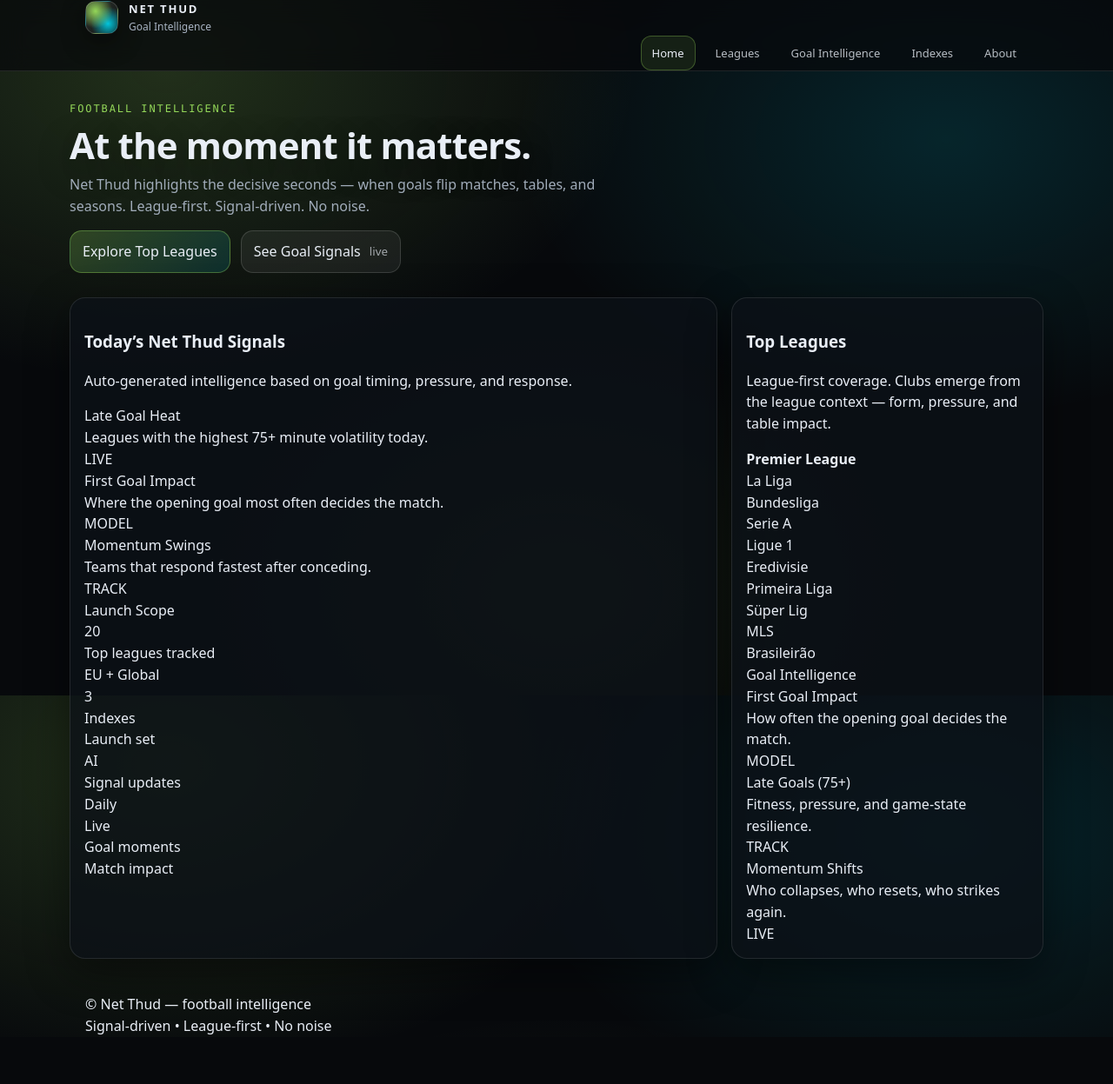
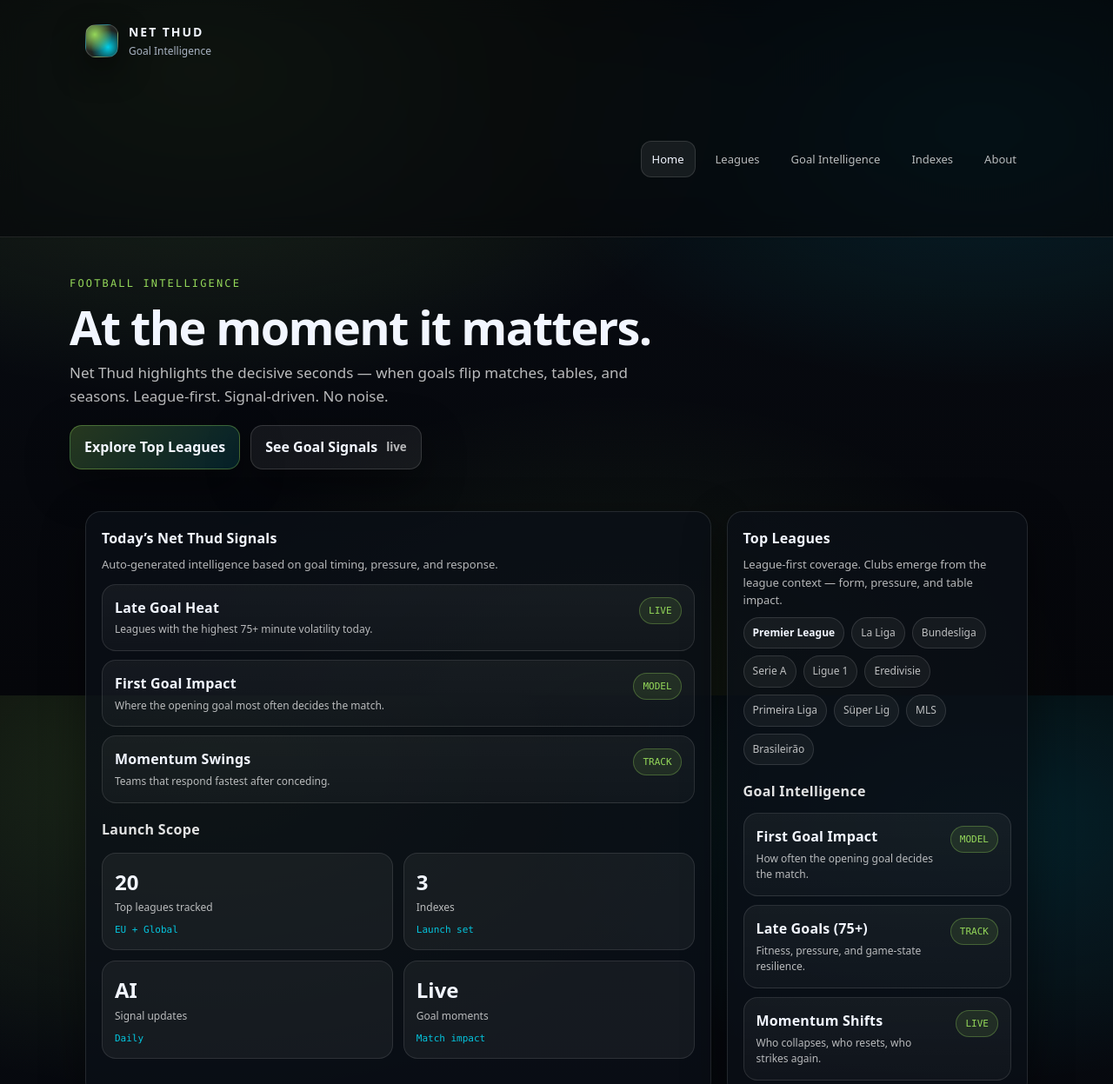
Before and after one commit to oayrilmaz/netthud, a plain HTML site: page index.html in a window 1280 px wide. Shown: the top 1247 px of the page at 87% size. Before the commit the page ends 1193 px from the top, so only its background shows below. Drawn offline with Linux system fonts and the light colour scheme.

Commit message:
Update styles.css

```diff
--- a/assets/styles.css
+++ b/assets/styles.css
@@ -1,17 +1,20 @@
 :root{
-  --bg:#07090c;
-  --card:#0c1118;
-  --text:#e9eef6;
+  --bg:#06070a;
+  --panel:#0b1017;
+  --panel2:#0c131c;
+  --text:#f2f6ff;
   --muted:#a9b4c3;
   --line:rgba(255,255,255,.10);
+
   --accent:#9be15d;
   --accent2:#00e3ff;
+
   --shadow:0 16px 50px rgba(0,0,0,.45);
   --radius:18px;
   --max:1120px;
 
   --mono: ui-monospace, SFMono-Regular, Menlo, Monaco, Consolas, "Liberation Mono", "Courier New", monospace;
-  --sans: ui-sans-serif, system-ui, -apple-system, Segoe UI, Roboto, Helvetica, Arial;
+  --sans: ui-sans-serif, system-ui, -apple-system, Segoe UI, Roboto, Helvetica, Arial, "Apple Color Emoji","Segoe UI Emoji";
 }
 
 *{box-sizing:border-box}
@@ -21,26 +24,28 @@ body{
   color:var(--text);
   font-family:var(--sans);
   line-height:1.55;
+
+  /* cleaner, higher contrast background */
   background:
-    radial-gradient(900px 600px at 15% 10%, rgba(155,225,93,.18), transparent 60%),
-    radial-gradient(800px 520px at 85% 20%, rgba(0,227,255,.13), transparent 62%),
-    radial-gradient(650px 480px at 50% 85%, rgba(155,225,93,.10), transparent 65%),
-    var(--bg);
+    radial-gradient(1100px 650px at 18% 10%, rgba(155,225,93,.16), transparent 58%),
+    radial-gradient(900px 520px at 88% 18%, rgba(0,227,255,.12), transparent 58%),
+    radial-gradient(900px 650px at 55% 105%, rgba(155,225,93,.10), transparent 60%),
+    linear-gradient(180deg, #05060a 0%, #070a10 40%, #05060a 100%);
 }
 
 a{color:inherit;text-decoration:none}
-a:hover{opacity:.94}
+a:hover{opacity:.95}
 
-.wrap{max-width:var(--max); margin:0 auto; padding:0 18px}
+.wrap{max-width:var(--max); margin:0 auto; padding:26px 18px 68px}
 
-/* Header (fix alignment + make it premium) */
+/* Top bar */
 .topbar{
-  position:sticky; top:0; z-index:50;
-  background: rgba(7,9,12,.72);
-  backdrop-filter: blur(14px);
-  border-bottom:1px solid rgba(255,255,255,.10);
+  position:sticky; top:0; z-index:40;
+  backdrop-filter: blur(12px);
+  background: rgba(6,7,10,.62);
+  border-bottom:1px solid var(--line);
 }
-.topbarInner{
+.topbar .inner{
   max-width:var(--max);
   margin:0 auto;
   padding:14px 18px;
@@ -49,97 +54,185 @@ a:hover{opacity:.94}
   justify-content:space-between;
   gap:18px;
 }
-.brand{display:flex; align-items:center; gap:12px; min-width:220px}
+
+.brand{display:flex; align-items:center; gap:12px; min-width:240px}
 .logo{
   width:38px; height:38px; border-radius:12px;
   background:
-    radial-gradient(circle at 30% 30%, rgba(155,225,93,.95), transparent 55%),
-    radial-gradient(circle at 70% 70%, rgba(0,227,255,.85), transparent 55%),
-    linear-gradient(135deg, rgba(255,255,255,.16), rgba(255,255,255,0));
-  border:1px solid rgba(255,255,255,.15);
-  box-shadow:0 10px 28px rgba(0,0,0,.45);
+    radial-gradient(circle at 28% 30%, rgba(155,225,93,.95), transparent 55%),
+    radial-gradient(circle at 70% 70%, rgba(0,227,255,.9), transparent 55%),
+    linear-gradient(135deg, rgba(255,255,255,.18), rgba(255,255,255,0));
+  border:1px solid rgba(255,255,255,.16);
+  box-shadow:0 14px 34px rgba(0,0,0,.55);
 }
 .brand h1{
   margin:0;
+  font-size:14px;
+  font-weight:900;
   letter-spacing:.14em;
   text-transform:uppercase;
-  font-size:13px;
-  font-weight:900;
 }
-.brand .tag{font-size:12px; color:var(--muted); margin-top:2px}
+.brand .tag{margin-top:2px; font-size:12px; color:var(--muted)}
 
 .nav{display:flex; gap:10px; align-items:center; flex-wrap:wrap; justify-content:flex-end}
 .nav a{
   font-size:13px;
-  color:rgba(233,238,246,.78);
-  padding:9px 12px;
+  color:rgba(255,255,255,.72);
+  padding:10px 12px;
   border-radius:12px;
   border:1px solid transparent;
 }
 .nav a.active{
   color:var(--text);
-  border-color:rgba(155,225,93,.30);
-  background:rgba(155,225,93,.10);
+  background:rgba(255,255,255,.07);
+  border:1px solid rgba(255,255,255,.12);
 }
 .nav a:hover{
   color:var(--text);
   background:rgba(255,255,255,.06);
-  border-color:rgba(255,255,255,.10);
+  border:1px solid rgba(255,255,255,.10);
 }
 
-/* Hero (reduce empty feel, better hierarchy) */
-.hero{padding:34px 0 18px}
+/* Hero */
+.hero{padding:44px 0 22px}
 .kicker{
   font-family:var(--mono);
   color:rgba(155,225,93,.95);
   font-size:12px;
-  letter-spacing:.16em;
+  letter-spacing:.18em;
   text-transform:uppercase;
 }
 .hero h2{
-  margin:10px 0 10px;
-  font-size:42px;
-  line-height:1.08;
-  letter-spacing:-.02em;
-  text-shadow: 0 12px 40px rgba(0,0,0,.45);
+  margin:12px 0 12px;
+  font-size:54px;
+  line-height:1.04;
+  letter-spacing:-.03em;
 }
 .hero p{
   margin:0;
-  color:rgba(169,180,195,.95);
   max-width:72ch;
-  font-size:16px;
+  color:rgba(255,255,255,.72);
+  font-size:17px;
 }
 
-/* Buttons (more “product” feel) */
-.ctaRow{display:flex; gap:12px; flex-wrap:wrap; margin-top:16px}
+.ctaRow{display:flex; gap:12px; flex-wrap:wrap; margin-top:20px}
 .btn{
   display:inline-flex; align-items:center; gap:10px;
-  padding:11px 14px;
+  padding:12px 16px;
   border-radius:14px;
   border:1px solid rgba(255,255,255,.14);
   background:rgba(255,255,255,.06);
   color:var(--text);
+  box-shadow:var(--shadow);
+  font-weight:700;
 }
 .btn.primary{
+  border:1px solid rgba(155,225,93,.35);
   background: linear-gradient(135deg, rgba(155,225,93,.22), rgba(0,227,255,.12));
-  border:1px solid rgba(155,225,93,.35);
 }
-.btn small{color:rgba(233,238,246,.65)}
+.btn small{color:rgba(255,255,255,.70); font-weight:600}
 
-/* Grid / cards (tighten) */
-.grid{display:grid; grid-template-columns: 1.35fr .65fr; gap:16px; padding:10px 0 40px}
+/* Layout */
+.grid{
+  display:grid;
+  grid-template-columns: 1.35fr .65fr;
+  gap:18px;
+}
 @media (max-width: 980px){
   .grid{grid-template-columns:1fr}
-  .hero h2{font-size:34px}
-  .topbarInner{flex-direction:column; align-items:flex-start}
-  .nav{justify-content:flex-start}
+  .hero h2{font-size:40px}
 }
 
+/* Cards */
 .card{
-  background: rgba(12,17,24,.78);
-  border:1px solid rgba(255,255,255,.10);
+  background: rgba(11,16,23,.80);
+  border:1px solid rgba(255,255,255,.11);
   border-radius:var(--radius);
   box-shadow:var(--shadow);
-  padding:16px;
+  padding:18px;
 }
-.card h3{margin:0 0 8
+.card h3{
+  margin:0 0 8px;
+  font-size:16px;
+  letter-spacing:.01em;
+}
+.card p{margin:0; color:rgba(255,255,255,.70); font-size:13px}
+
+.sectionTitle{
+  margin:18px 0 10px;
+  font-weight:900;
+  letter-spacing:.02em;
+  color:rgba(255,255,255,.88);
+}
+
+/* KPI blocks */
+.kpis{
+  display:grid;
+  grid-template-columns: repeat(2, minmax(0,1fr));
+  gap:12px;
+  margin-top:14px;
+}
+.kpi{
+  padding:14px;
+  border-radius:16px;
+  border:1px solid rgba(255,255,255,.10);
+  background: rgba(255,255,255,.05);
+}
+.kpi .n{font-size:24px; font-weight:900}
+.kpi .l{font-size:12px; color:rgba(255,255,255,.70); margin-top:2px}
+.kpi .b{font-family:var(--mono); font-size:11px; color:rgba(0,227,255,.85); margin-top:8px}
+
+/* Pills */
+.pills{display:flex; flex-wrap:wrap; gap:8px; margin-top:10px}
+.pill{
+  padding:8px 10px;
+  border-radius:999px;
+  border:1px solid rgba(255,255,255,.12);
+  background:rgba(255,255,255,.05);
+  font-size:12px;
+  color:rgba(255,255,255,.72);
+}
+.pill strong{color:var(--text)}
+.pill:hover{background:rgba(255,255,255,.08)}
+
+/* Signal list items */
+.list{margin-top:12px; display:flex; flex-direction:column; gap:10px}
+.item{
+  display:flex;
+  justify-content:space-between;
+  align-items:flex-start;
+  gap:12px;
+  padding:14px 14px;
+  border-radius:16px;
+  border:1px solid rgba(255,255,255,.11);
+  background: linear-gradient(180deg, rgba(255,255,255,.05), rgba(255,255,255,.03));
+}
+.item .t{font-weight:850; letter-spacing:.01em}
+.item .d{font-size:12px; color:rgba(255,255,255,.70); margin-top:4px}
+.item .left{display:flex; flex-direction:column}
+
+.badge{
+  align-self:flex-start;
+  font-family:var(--mono);
+  font-size:11px;
+  padding:6px 10px;
+  border-radius:999px;
+  border:1px solid rgba(155,225,93,.30);
+  background:rgba(155,225,93,.10);
+  color:rgba(155,225,93,.95);
+  white-space:nowrap;
+}
+
+/* Footer */
+.footer{
+  margin-top:30px;
+  padding-top:16px;
+  border-top:1px solid var(--line);
+  color:rgba(255,255,255,.62);
+  font-size:12px;
+  display:flex;
+  justify-content:space-between;
+  gap:10px;
+  flex-wrap:wrap;
+}
+.footer .mono{font-family:var(--mono)}
```
